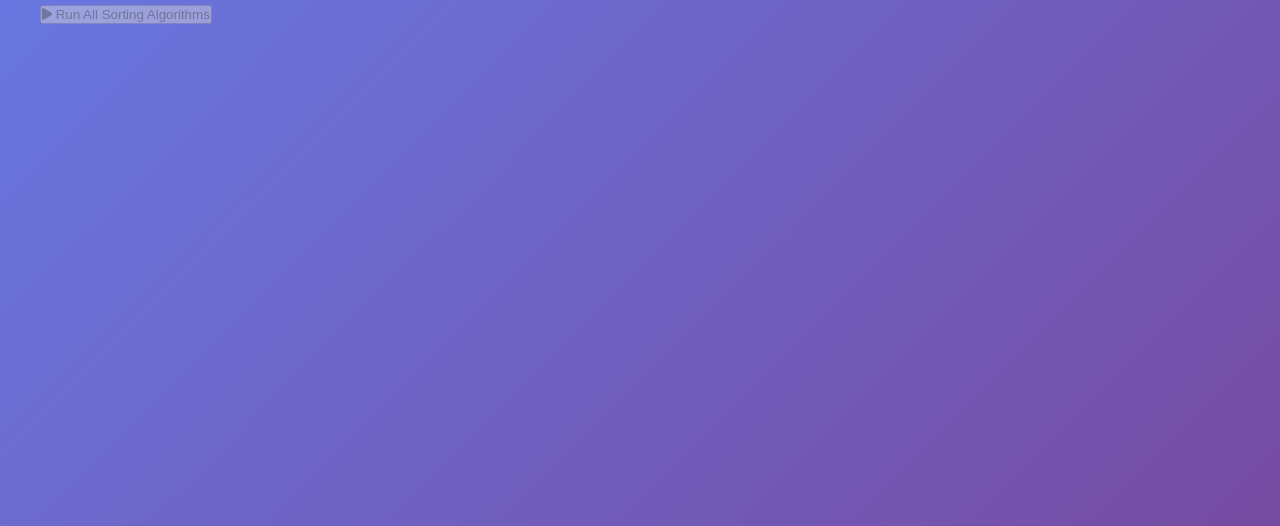
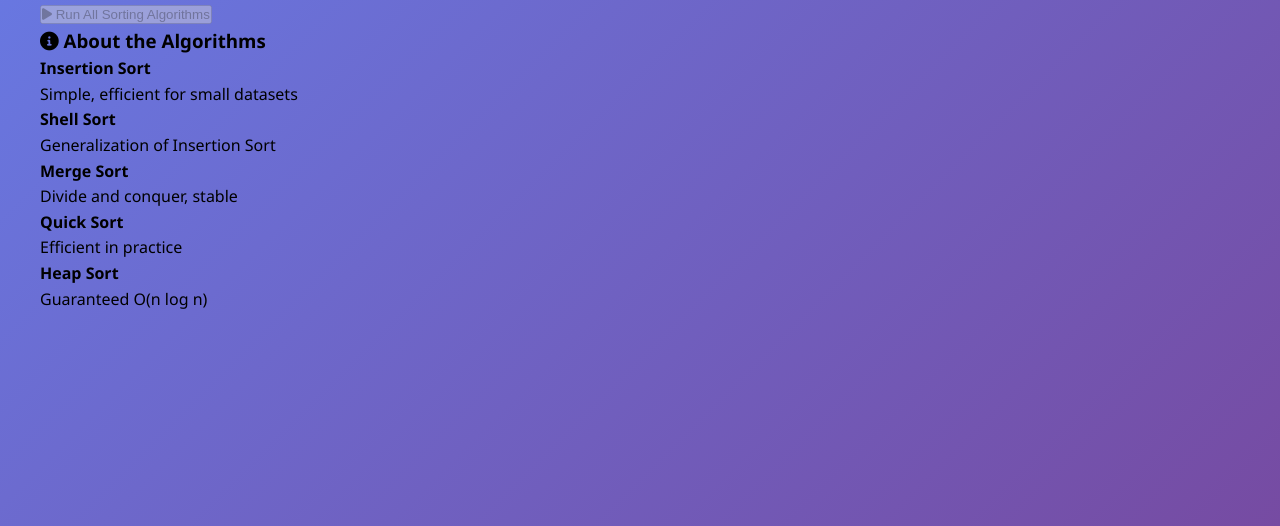
Before and after one commit to DipikaUdayangani/Sorting_Algorithm_Performance_App, a plain HTML site: page frontend/index.html in a window 1280 px wide. Shown: the part 274-800 px from the top of the page. Drawn offline with Linux system fonts and the light colour scheme.

Commit message:
completed GUI layout design

```diff
--- a/frontend/index.html
+++ b/frontend/index.html
@@ -55,8 +55,31 @@
 
     <div id="results" class="results-container"></div>
 
-
-
+    <div class="info-section">
+        <h3><i class="fas fa-info-circle"></i> About the Algorithms</h3>
+        <div class="algorithms-grid">
+            <div class="algo-card">
+                <h4>Insertion Sort</h4>
+                <p>Simple, efficient for small datasets</p>
+            </div>
+            <div class="algo-card">
+                <h4>Shell Sort</h4>
+                <p>Generalization of Insertion Sort</p>
+            </div>
+            <div class="algo-card">
+                <h4>Merge Sort</h4>
+                <p>Divide and conquer, stable</p>
+            </div>
+            <div class="algo-card">
+                <h4>Quick Sort</h4>
+                <p>Efficient in practice</p>
+            </div>
+            <div class="algo-card">
+                <h4>Heap Sort</h4>
+                <p>Guaranteed O(n log n)</p>
+            </div>
+        </div>
+    </div>
 </div>
 
 <script src="script.js"></script>
```
